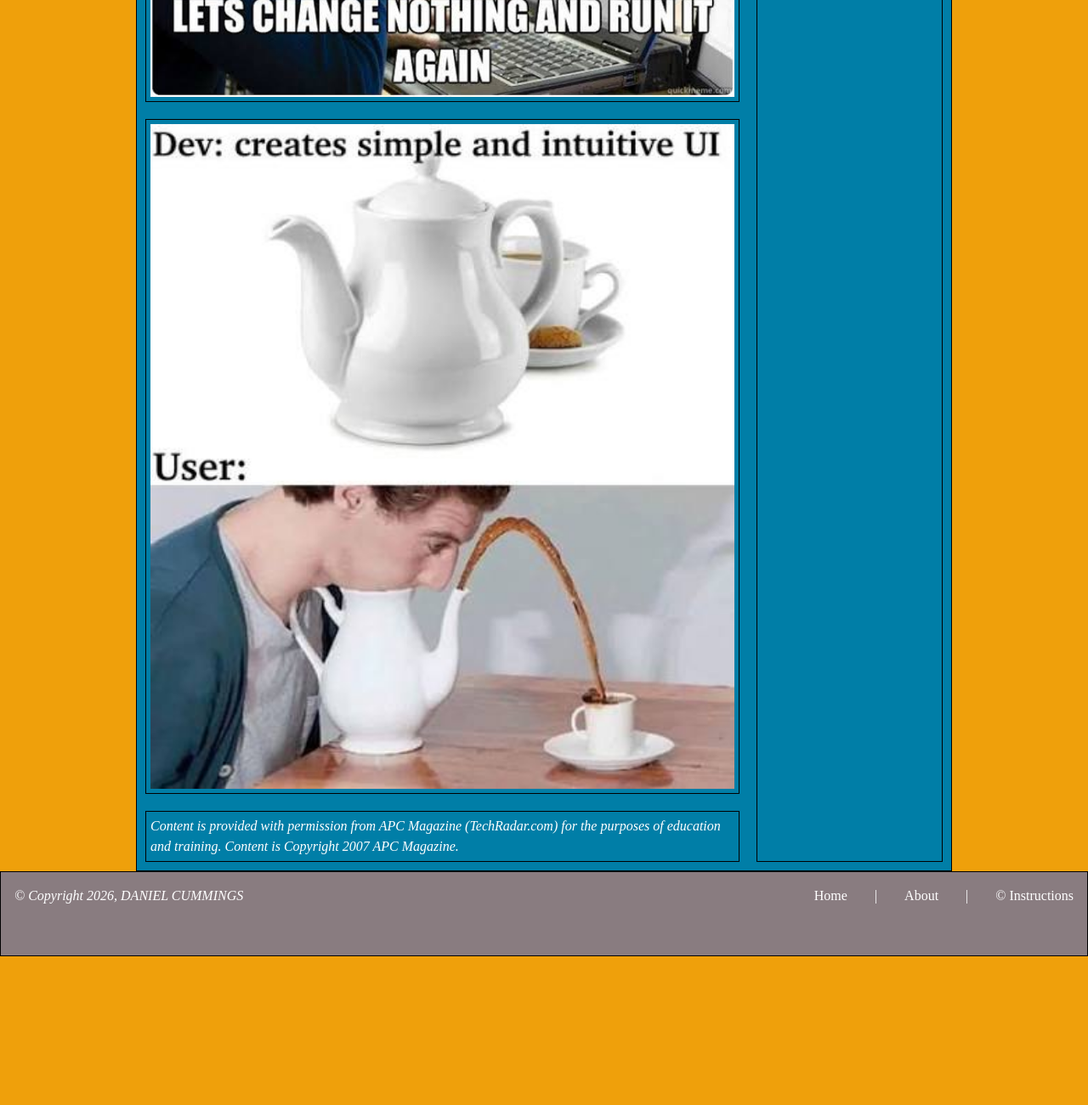
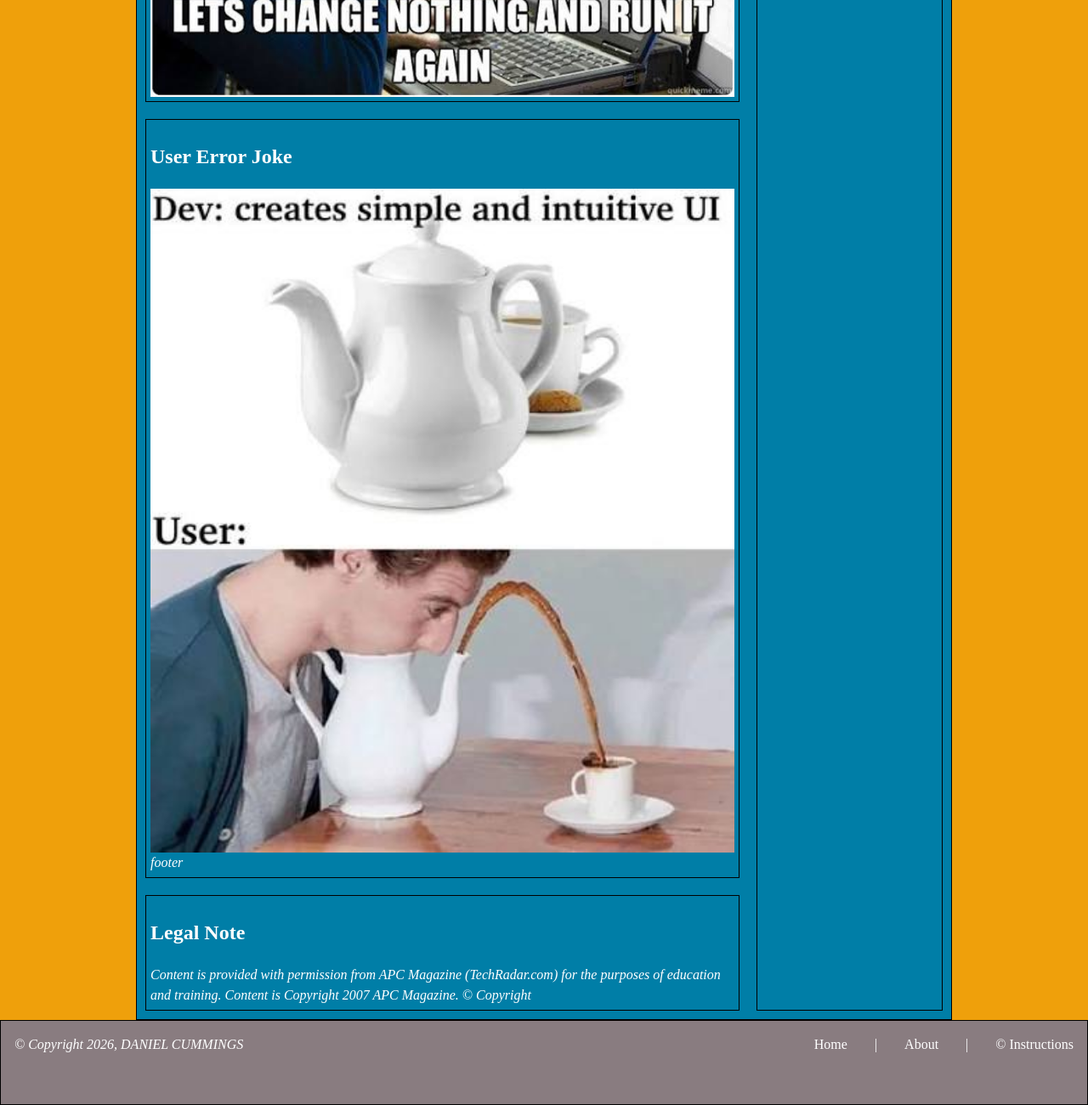
Before and after one commit to Danyl1310/C4Prog-WT-26S2-Portfolio-Daniel-Cummings, a plain HTML site: page phase-1/index.html in a window 1280 px wide. Shown: the part 3452-4752 px from the top of the page at 85% size. Before the commit the page ends 4577 px from the top, so only its background shows below. Drawn offline with Linux system fonts and the light colour scheme.

Commit message:
fix: tweaked html to pass validation

```diff
--- a/phase-1/index.html
+++ b/phase-1/index.html
@@ -106,13 +106,17 @@
                 <img alt="programmingjoke" src="../assets/media/programming-joke.jpg">
             </article>
             <article>
+                <h2>User Error Joke</h2>
                 <img alt="usererrorjoke" src="../assets/media/user-error-joke.jpg">
+                <i>footer</i>
             </article>
             <article>
+                <h2>Legal Note</h2>
                 <i>
                     Content is provided with permission from APC Magazine (TechRadar.com) for the
                     purposes of education and training. Content is Copyright 2007 APC Magazine.
                 </i>
+                <i>© Copyright</i>
             </article>
 
             <aside>
```
